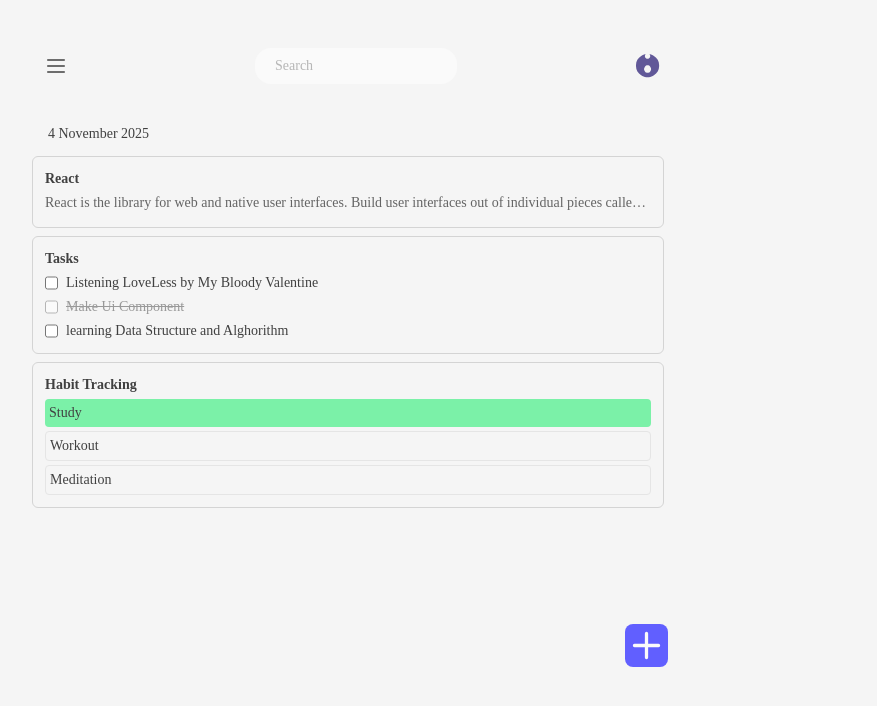
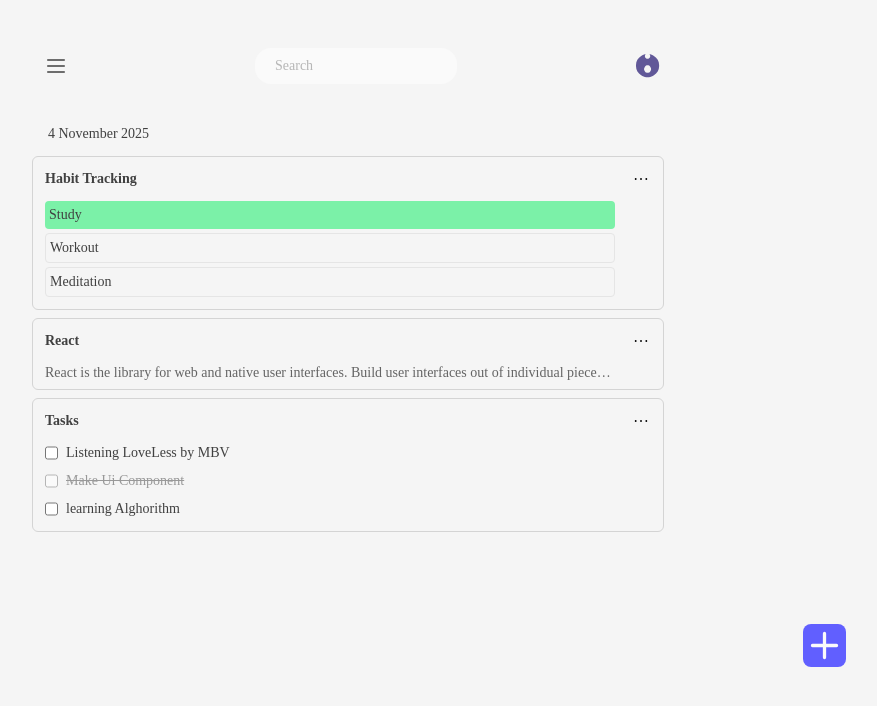
Before and after one commit to burhanudinrabbani666/task-management, a React (Vite) app: page / in a window 1280 px wide. Shown: the top 706 px of the page, without its empty margins (292-1169 px from the left). Built offline with nearby package versions, Linux system fonts and the light colour scheme.

Commit message:
feat : present

```diff
--- a/package.json
+++ b/package.json
@@ -13,6 +13,7 @@
     "@fontsource-variable/inter": "^5.2.8",
     "@phosphor-icons/react": "^2.1.10",
     "@radix-ui/react-dropdown-menu": "^2.1.16",
+    "@radix-ui/react-slot": "^1.2.4",
     "@tailwindcss/vite": "^4.1.17",
     "class-variance-authority": "^0.7.1",
     "clsx": "^2.1.1",
--- a/src/app.tsx
+++ b/src/app.tsx
@@ -18,12 +18,12 @@ export default function App() {
       <Navigation />
       <TaskTab />
       <DropdownMenu>
-        <DropdownMenuTrigger className="fixed right-1/4 bottom-1/6 rounded-md bg-indigo-500 p-1 text-neutral-50 hover:bg-indigo-600">
+        <DropdownMenuTrigger className="fixed right-1/9 bottom-1/6 rounded-md bg-indigo-500 p-1 text-neutral-50 hover:bg-indigo-600">
           <Plus size={35} weight="bold" />
         </DropdownMenuTrigger>
         <DropdownMenuContent className="mr-4">
-          <DropdownMenuLabel>User Control panel</DropdownMenuLabel>
-          <DropdownMenuSeparator />
+          <DropdownMenuLabel className="">User Control panel</DropdownMenuLabel>
+          <DropdownMenuSeparator className="mx-1 bg-neutral-500" />
           <DropdownMenuItem className="cursor-pointer hover:bg-neutral-400">
             Quick Notes
           </DropdownMenuItem>
--- a/src/components/habit-tracking.tsx
+++ b/src/components/habit-tracking.tsx
@@ -1,3 +1,16 @@
+import { Button } from "@/components/ui/button";
+import {
+  DropdownMenu,
+  DropdownMenuTrigger,
+  DropdownMenuContent,
+} from "@/components/ui/dropdown-menu";
+import {
+  PencilCircleIcon,
+  TrashIcon,
+  DotsThreeIcon,
+  HeartIcon,
+} from "@phosphor-icons/react";
+
 const habitData = [
   { id: 1, title: "Study", isDone: true },
   { id: 2, title: "Workout", isDone: false },
@@ -6,13 +19,38 @@ const habitData = [
 
 export function Habits() {
   return (
-    <div className="border border-neutral-300 p-3 rounded-sm flex flex-col gap-1">
-      <h3 className="font-semibold ">Habit Tracking</h3>
-      <ul className="flex flex-col gap-1">
-        {habitData.map((habit) => (
-          <HabitItem key={habit.id} title={habit.title} isDone={habit.isDone} />
-        ))}
-      </ul>
+    <div className="flex items-start justify-between gap-4 rounded-sm border border-neutral-300 p-3">
+      <div className="flex w-full flex-col gap-1 rounded-sm">
+        <h3 className="mb-2 font-semibold">Habit Tracking</h3>
+        <ul className="flex flex-col gap-1">
+          {habitData.map((habit) => (
+            <HabitItem
+              key={habit.id}
+              title={habit.title}
+              isDone={habit.isDone}
+            />
+          ))}
+        </ul>
+      </div>
+      <DropdownMenu>
+        <DropdownMenuTrigger>
+          <DotsThreeIcon className="" size={20} fill="bold" />
+        </DropdownMenuTrigger>
+        <DropdownMenuContent className="mr-5 flex min-w-fit flex-col gap-1 p-2">
+          <Button className="flex justify-start gap-3 rounded-b-none border border-b-neutral-300 text-neutral-700 hover:underline">
+            <PencilCircleIcon />
+            <span>Edit</span>
+          </Button>
+          <Button className="flex justify-start gap-3 rounded-b-none border border-b-neutral-300 text-neutral-700 hover:underline">
+            <TrashIcon />
+            <span>Delete</span>
+          </Button>
+          <Button className="flex justify-start gap-3 rounded-b-none border border-b-neutral-300 text-neutral-700 hover:underline">
+            <HeartIcon />
+            <span>Add Habit</span>
+          </Button>
+        </DropdownMenuContent>
+      </DropdownMenu>
     </div>
   );
 }
@@ -26,13 +64,13 @@ export function HabitItem({
 }) {
   if (isDone) {
     return (
-      <li className="py-1 bg-green-300 indent-1 rounded">
+      <li className="rounded bg-green-300 py-1 indent-1">
         <span>{title}</span>
       </li>
     );
   }
   return (
-    <li className="py-1 border border-neutral-200 indent-1 rounded">
+    <li className="rounded border border-neutral-200 py-1 indent-1">
       <span>{title}</span>
     </li>
   );
--- a/src/components/note-taking.tsx
+++ b/src/components/note-taking.tsx
@@ -1,3 +1,15 @@
+import { Button } from "@/components/ui/button";
+import {
+  DropdownMenu,
+  DropdownMenuTrigger,
+  DropdownMenuContent,
+} from "@/components/ui/dropdown-menu";
+import {
+  PencilCircleIcon,
+  TrashIcon,
+  DotsThreeIcon,
+} from "@phosphor-icons/react";
+
 const noteData = [
   {
     id: 1,
@@ -8,9 +20,26 @@ const noteData = [
 
 export function NoteItem({ title, notes }: { title: string; notes: string }) {
   return (
-    <div className="flex h-18 flex-col gap-1 rounded-sm border border-neutral-300 p-3">
-      <h3 className="font-semibold">{title}</h3>
-      <p className="truncate opacity-80">{notes}</p>
+    <div className="flex h-18 items-start justify-between gap-4 rounded-sm border border-neutral-300 p-3">
+      <div className="flex flex-col gap-1 truncate">
+        <h3 className="mb-2 font-semibold">{title}</h3>
+        <p className="truncate opacity-80">{notes}</p>
+      </div>
+      <DropdownMenu>
+        <DropdownMenuTrigger>
+          <DotsThreeIcon className="" size={20} fill="bold" />
+        </DropdownMenuTrigger>
+        <DropdownMenuContent className="mr-5 flex min-w-fit flex-col gap-1 p-2">
+          <Button className="flex justify-start gap-3 rounded-b-none border border-b-neutral-300 text-neutral-700 hover:underline">
+            <PencilCircleIcon />
+            <span>Edit</span>
+          </Button>
+          <Button className="flex justify-start gap-3 rounded-b-none border border-b-neutral-300 text-neutral-700 hover:underline">
+            <TrashIcon />
+            <span>Delete</span>
+          </Button>
+        </DropdownMenuContent>
+      </DropdownMenu>
     </div>
   );
 }
--- a/src/components/task-tab.tsx
+++ b/src/components/task-tab.tsx
@@ -13,9 +13,9 @@ export function TaskTab() {
       </div>
       <div id="content-box" className="w-full">
         <div className="flex flex-col gap-2">
+          <Habits />
           <NotesRender />
           <Tasks />
-          <Habits />
         </div>
       </div>
     </div>
--- a/src/components/todolist.tsx
+++ b/src/components/todolist.tsx
@@ -1,14 +1,28 @@
+import { Button } from "@/components/ui/button";
+import {
+  DropdownMenu,
+  DropdownMenuTrigger,
+  DropdownMenuContent,
+} from "@/components/ui/dropdown-menu";
+import {
+  PencilCircleIcon,
+  TrashIcon,
+  DotsThreeIcon,
+  CheckSquareIcon,
+} from "@phosphor-icons/react";
+
 const taskList = [
-  { id: 1, title: "Listening LoveLess by My Bloody Valentine", isDone: false },
+  { id: 1, title: "Listening LoveLess by MBV", isDone: false },
   { id: 2, title: "Make Ui Component", isDone: true },
-  { id: 3, title: "learning Data Structure and Alghorithm", isDone: false },
+  { id: 3, title: "learning Alghorithm", isDone: false },
 ];
 
 export function Tasks() {
   return (
-    <div className="flex flex-col gap-1 rounded-sm border border-neutral-300 p-3">
-      <h3 className="font-semibold">Tasks</h3>
-      <ul className="flex flex-col gap-1">
+    <div className="flex items-start justify-between gap-4 rounded-sm border border-neutral-300 p-3">
+      <div className="flex w-full flex-col gap-1 rounded-sm">
+        <h3 className="mb-2 font-semibold">Tasks</h3>
+        <ul className="flex flex-col gap-2">
           {taskList.map((taskAlbum) => (
             <TaskItem
               key={taskAlbum.id}
@@ -17,6 +31,26 @@ export function Tasks() {
             />
           ))}
         </ul>
+      </div>
+      <DropdownMenu>
+        <DropdownMenuTrigger>
+          <DotsThreeIcon className="" size={20} fill="bold" />
+        </DropdownMenuTrigger>
+        <DropdownMenuContent className="mr-5 flex min-w-fit flex-col gap-1 p-2">
+          <Button className="flex justify-start gap-3 rounded-b-none border border-b-neutral-300 text-neutral-700 hover:underline">
+            <PencilCircleIcon />
+            <span>Edit</span>
+          </Button>
+          <Button className="flex justify-start gap-3 rounded-b-none border border-b-neutral-300 text-neutral-700 hover:underline">
+            <TrashIcon />
+            <span>Delete</span>
+          </Button>
+          <Button className="flex justify-start gap-3 rounded-b-none border border-b-neutral-300 text-neutral-700 hover:underline">
+            <CheckSquareIcon />
+            <span>Add Habit</span>
+          </Button>
+        </DropdownMenuContent>
+      </DropdownMenu>
     </div>
   );
 }
--- /dev/null
+++ b/src/components/ui/button.tsx
@@ -0,0 +1,60 @@
+import * as React from "react";
+import { Slot } from "@radix-ui/react-slot";
+import { cva, type VariantProps } from "class-variance-authority";
+
+import { cn } from "@/lib/utils";
+
+const buttonVariants = cva(
+  "inline-flex items-center justify-center gap-2 whitespace-nowrap rounded-md text-sm font-medium transition-all disabled:pointer-events-none disabled:opacity-50 [&_svg]:pointer-events-none [&_svg:not([class*='size-'])]:size-4 shrink-0 [&_svg]:shrink-0 outline-none focus-visible:border-ring focus-visible:ring-ring/50 focus-visible:ring-[3px] aria-invalid:ring-destructive/20 dark:aria-invalid:ring-destructive/40 aria-invalid:border-destructive",
+  {
+    variants: {
+      variant: {
+        default: "bg-primary text-primary-foreground hover:bg-primary/90",
+        destructive:
+          "bg-destructive text-white hover:bg-destructive/90 focus-visible:ring-destructive/20 dark:focus-visible:ring-destructive/40 dark:bg-destructive/60",
+        outline:
+          "border bg-background shadow-xs hover:bg-accent hover:text-accent-foreground dark:bg-input/30 dark:border-input dark:hover:bg-input/50",
+        secondary:
+          "bg-secondary text-secondary-foreground hover:bg-secondary/80",
+        ghost:
+          "hover:bg-accent hover:text-accent-foreground dark:hover:bg-accent/50",
+        link: "text-primary underline-offset-4 hover:underline",
+      },
+      size: {
+        default: "h-9 px-4 py-1 has-[>svg]:px-3",
+        sm: "h-8 gap-1.5 px-3 has-[>svg]:px-2.5",
+        lg: "h-10 px-6 has-[>svg]:px-4",
+        icon: "size-9",
+        "icon-sm": "size-8",
+        "icon-lg": "size-10",
+      },
+    },
+    defaultVariants: {
+      variant: "default",
+      size: "default",
+    },
+  },
+);
+
+function Button({
+  className,
+  variant,
+  size,
+  asChild = false,
+  ...props
+}: React.ComponentProps<"button"> &
+  VariantProps<typeof buttonVariants> & {
+    asChild?: boolean;
+  }) {
+  const Comp = asChild ? Slot : "button";
+
+  return (
+    <Comp
+      data-slot="button"
+      className={cn(buttonVariants({ variant, size, className }))}
+      {...props}
+    />
+  );
+}
+
+export { Button };
--- a/src/index.css
+++ b/src/index.css
@@ -46,13 +46,13 @@ body {
 
 :root {
   --radius: 0.625rem;
-  --background: oklch(1 0 0);
+  --background: oklch(62.793% 0.25768 29.223);
   --foreground: oklch(0.145 0 0);
   --card: oklch(1 0 0);
   --card-foreground: oklch(0.145 0 0);
   --popover: oklch(1 0 0);
   --popover-foreground: oklch(0.145 0 0);
-  --primary: oklch(0.205 0 0);
+  --primary: oklch(20.463% 0.00002 271.152 / 0);
   --primary-foreground: oklch(0.985 0 0);
   --secondary: oklch(0.97 0 0);
   --secondary-foreground: oklch(0.205 0 0);
@@ -80,13 +80,13 @@ body {
 }
 
 .dark {
-  --background: oklch(0.145 0 0);
+  --background: oklch(62.793% 0.25768 29.223);
   --foreground: oklch(0.985 0 0);
   --card: oklch(0.205 0 0);
   --card-foreground: oklch(0.985 0 0);
   --popover: oklch(0.205 0 0);
   --popover-foreground: oklch(0.985 0 0);
-  --primary: oklch(0.922 0 0);
+  --primary: oklch(62.045% 0.25461 29.223);
   --primary-foreground: oklch(0.205 0 0);
   --secondary: oklch(0.269 0 0);
   --secondary-foreground: oklch(0.985 0 0);
```
Also changed, not shown: 1 other file (tests, documents, lock files or other folders). Lines whose indentation alone changed are shown as unchanged.
